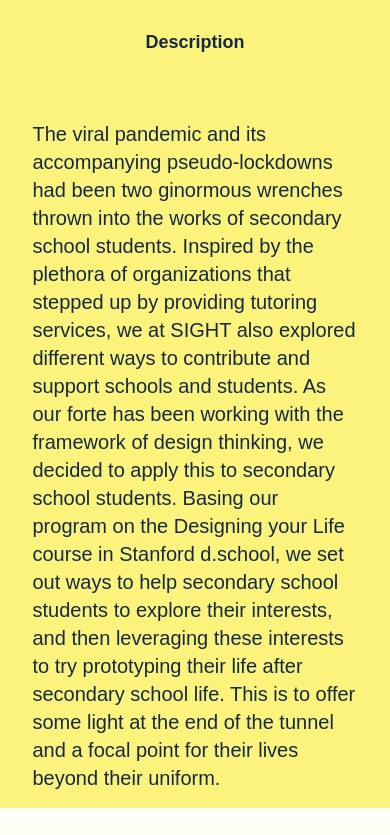
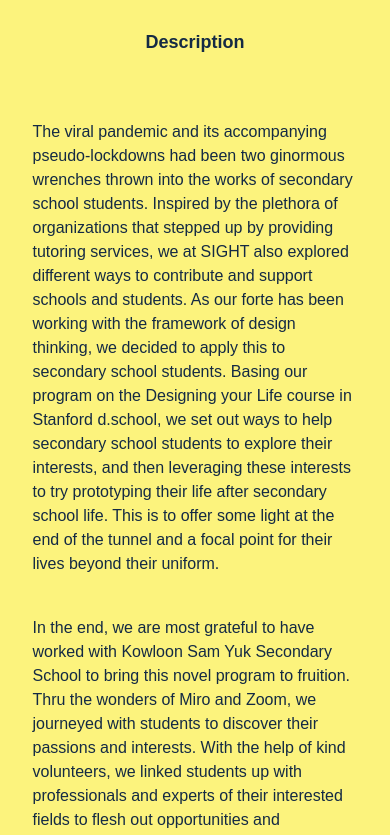
Before and after one commit to sight-hkust/book, a Next.js app: page /chapters/trial-and-better in a window 390 px wide. Shown: the part 880-1715 px from the top of the page. Built offline with nearby package versions, Linux system fonts and the light colour scheme.

Commit message:
fixes responsive issue for trial and better chapter

```diff
--- a/pages/chapters/trial-and-better.tsx
+++ b/pages/chapters/trial-and-better.tsx
@@ -17,9 +17,9 @@ export default function Chapter() {
         <p className="w-5/6 sm:w-4/5 mx-auto mt-16">The problem : The COVID pandemic along with subsequent government policies had at times left teaching and learning in a jumble. But amid all this we saw a chance to also experiment with something novel and untested in Hong Kong, prototyping with secondary school students their ideal lives.</p>
         <hr className="my-4 mx-auto w-5/6 sm:w-4/5 h-0.5 bg-[#142a44] rounded border-0 md:my-10"/>
       </section>
-      <section className="h-screen bg-[#fcf37d] text-[#142a44] text-lg sm:text-2xl flex flex-col items-center py-16 sm:py-24">
+      <section className="bg-[#fcf37d] text-[#142a44] text-lg sm:text-2xl flex flex-col items-center py-16 sm:py-24">
         <h1 className="font-bold text-lg sm:text-2xl mb-16">Description</h1>
-        <article className="text-xl w-5/6 sm:w-4/5 mx-auto flex flex-col space-y-10">
+        <article className="text-base sm:text-xl w-5/6 sm:w-4/5 mx-auto flex flex-col space-y-10">
           <p>The viral pandemic and its accompanying pseudo-lockdowns had been two ginormous wrenches thrown into the works of secondary school students. Inspired by the plethora of organizations that stepped up by providing tutoring services, we at SIGHT also explored different ways to contribute and support schools and students. As our forte has been working with the framework of design thinking, we decided to apply this to secondary school students. Basing our program on the Designing your Life course in Stanford d.school, we set out ways to help secondary school students to explore their interests, and then leveraging these interests to try prototyping their life after secondary school life. This is to offer some light at the end of the tunnel and a focal point for their lives beyond their uniform.</p>
           <p>In the end, we are most grateful to have worked with Kowloon Sam Yuk Secondary School to bring this novel program to fruition. Thru the wonders of Miro and Zoom, we journeyed with students to discover their passions and interests. With the help
 of kind volunteers, we linked students up with professionals and experts of their interested fields to flesh out opportunities and possibilities down those paths. The program included a cameo from Dong Fong Sing of 100Most fame, who as the guest speaker encouraged students to find their interests and become experts in them.</p>
```
